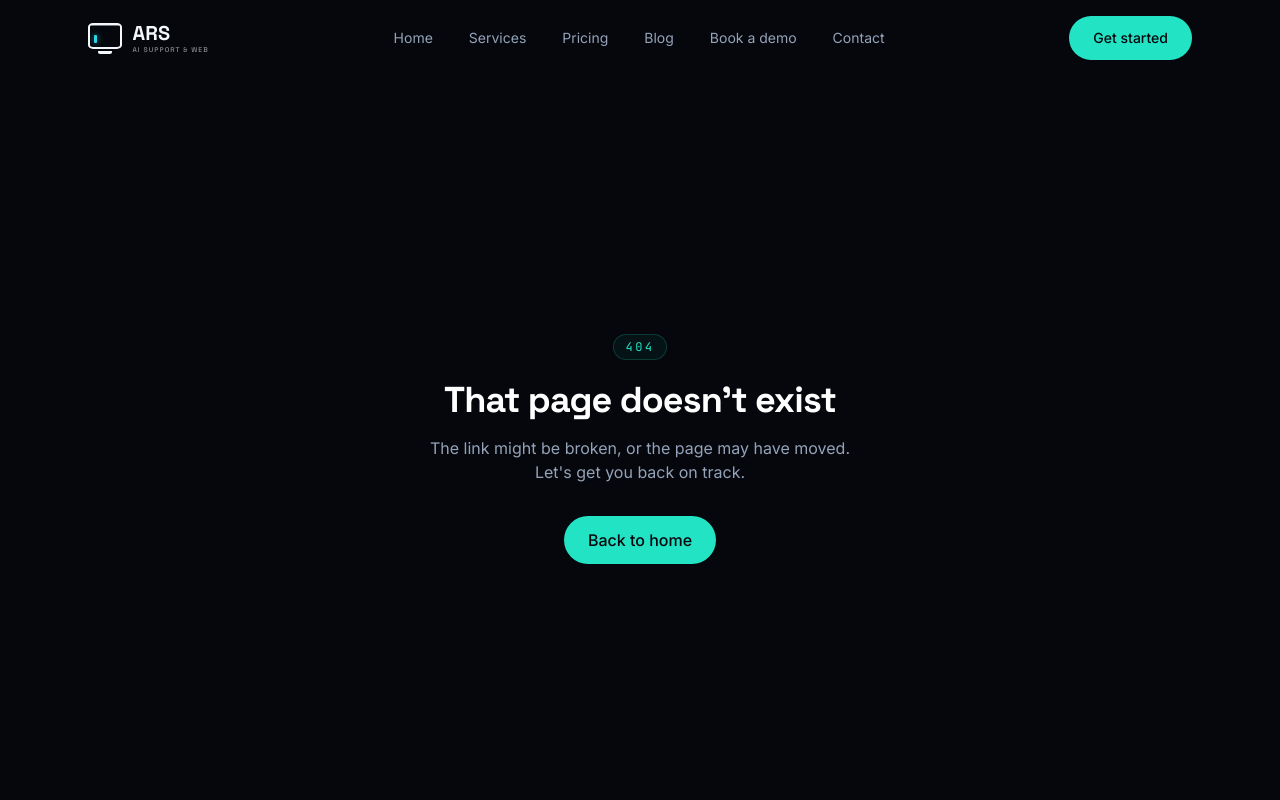
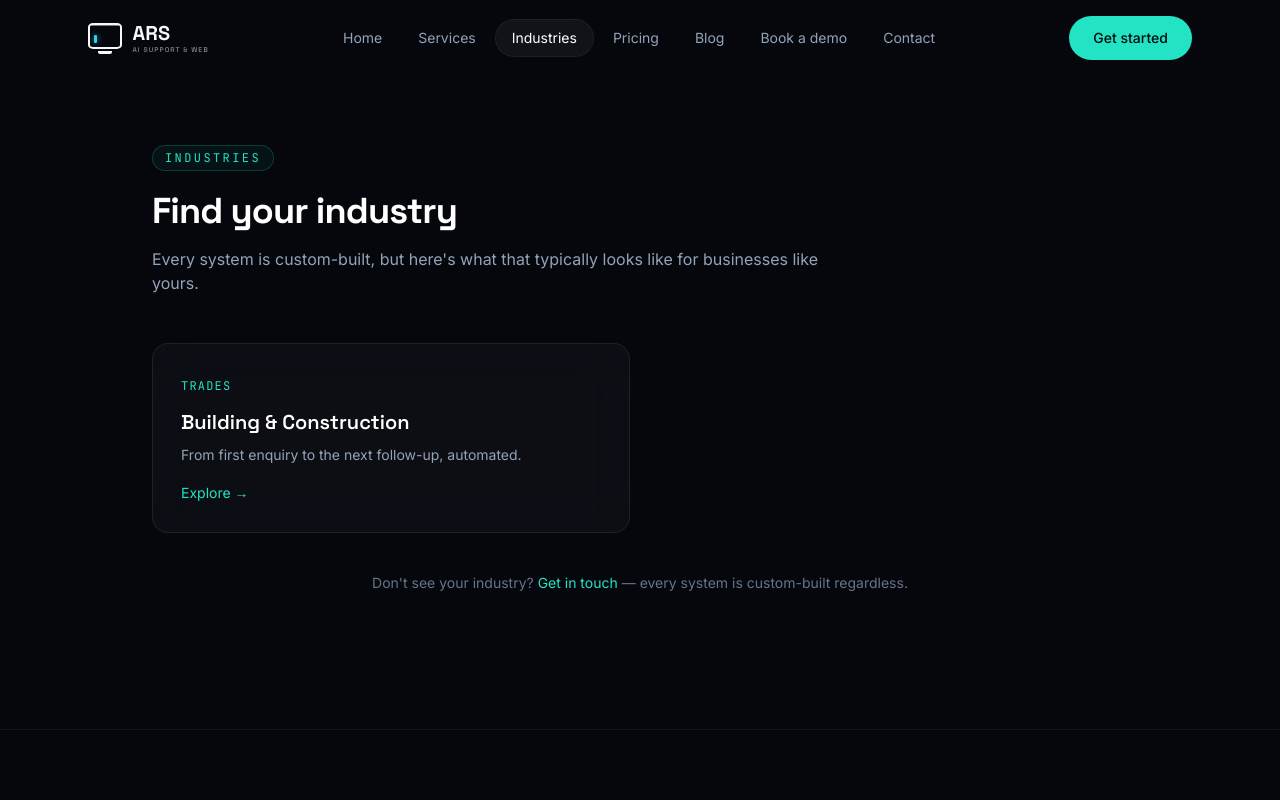
Before and after one commit to Alirezaa02/ARS-website, a React (Vite) app: page /industries in a window 1280 px wide. Shown: the top 800 px of the page. Built offline with nearby package versions, Linux system fonts and the light colour scheme.

Commit message:
Added industries page

```diff
--- a/src/App.jsx
+++ b/src/App.jsx
@@ -14,6 +14,7 @@ import Terms from "./pages/Terms";
 import NotFound from "./pages/NotFound";
 import Blog from "./pages/Blog";
 import AiAnsweringServiceCostAustralia from "./pages/blog/AiAnsweringServiceCostAustralia";
+import Industries from "./pages/Industries";
 import Construction from "./pages/industries/Construction";
 
 function ScrollToTop() {
@@ -69,6 +70,7 @@ export default function App() {
             path="/blog/ai-answering-service-cost-australia"
             element={<Page><AiAnsweringServiceCostAustralia /></Page>}
           />
+          <Route path="/industries" element={<Page><Industries /></Page>} />
           <Route path="/industries/construction" element={<Page><Construction /></Page>} />
           <Route path="/privacy" element={<Page><Privacy /></Page>} />
           <Route path="/terms" element={<Page><Terms /></Page>} />
--- a/src/components/Footer.jsx
+++ b/src/components/Footer.jsx
@@ -73,6 +73,7 @@ export default function Footer() {
               <ul className="space-y-2 text-sm">
                 <li><Link to="/services" className="text-slate-400 hover:text-accent">AI system</Link></li>
                 <li><Link to="/services" className="text-slate-400 hover:text-accent">Websites</Link></li>
+                <li><Link to="/industries" className="text-slate-400 hover:text-accent">Industries</Link></li>
                 <li><Link to="/pricing" className="text-slate-400 hover:text-accent">Pricing</Link></li>
               </ul>
             </div>
--- a/src/components/Navbar.jsx
+++ b/src/components/Navbar.jsx
@@ -6,6 +6,7 @@ import Logo from "./Logo";
 const links = [
   { to: "/", label: "Home" },
   { to: "/services", label: "Services" },
+  { to: "/industries", label: "Industries" },
   { to: "/pricing", label: "Pricing" },
   { to: "/blog", label: "Blog" },
   { to: "/book", label: "Book a demo" },
--- /dev/null
+++ b/src/pages/Industries.jsx
@@ -0,0 +1,56 @@
+import { Link } from "react-router-dom";
+import { Reveal } from "../lib/motion";
+import { useSEO } from "../lib/seo";
+import { industries } from "../data/industries";
+
+export default function Industries() {
+  useSEO({
+    title: "Industries — ARS",
+    description:
+      "AI customer service systems built for your industry — see how ARS helps trades and service businesses across Australia stop missing work.",
+    path: "/industries",
+  });
+
+  return (
+    <section className="pt-36 pb-24">
+      <div className="mx-auto max-w-5xl px-6">
+        <Reveal className="max-w-2xl">
+          <span className="eyebrow">Industries</span>
+          <h1 className="mt-5 font-display text-3xl font-bold tracking-tight text-white md:text-4xl">
+            Find your industry
+          </h1>
+          <p className="mt-4 text-slate-400">
+            Every system is custom-built, but here's what that typically looks like for
+            businesses like yours.
+          </p>
+        </Reveal>
+
+        <div className="mt-12 grid gap-5 md:grid-cols-2">
+          {industries.map((ind, i) => (
+            <Reveal key={ind.slug} delay={i * 0.08}>
+              <Link
+                to={`/industries/${ind.slug}`}
+                className="glass glass-hover block h-full rounded-2xl p-6 md:p-7"
+              >
+                <span className="font-mono text-xs uppercase tracking-widest text-accent">
+                  {ind.category}
+                </span>
+                <h2 className="mt-3 font-display text-xl font-semibold text-white">{ind.name}</h2>
+                <p className="mt-2 text-sm leading-relaxed text-slate-400">{ind.subheadline}</p>
+                <span className="mt-4 inline-block text-sm text-accent">Explore →</span>
+              </Link>
+            </Reveal>
+          ))}
+        </div>
+
+        <Reveal delay={0.1} className="mt-10 text-center text-sm text-slate-500">
+          Don't see your industry?{" "}
+          <Link to="/contact" className="text-accent hover:underline">
+            Get in touch
+          </Link>{" "}
+          — every system is custom-built regardless.
+        </Reveal>
+      </div>
+    </section>
+  );
+}
```
Also changed, not shown: 1 other file (tests, documents, lock files or other folders).
